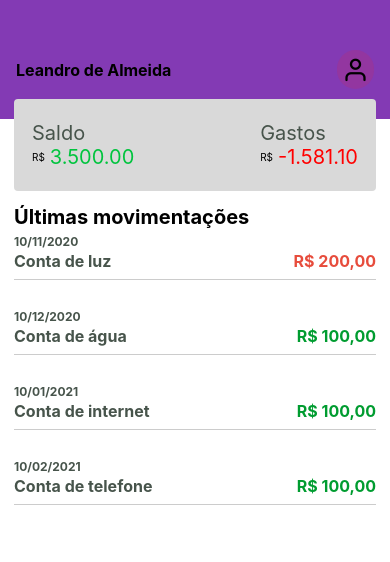
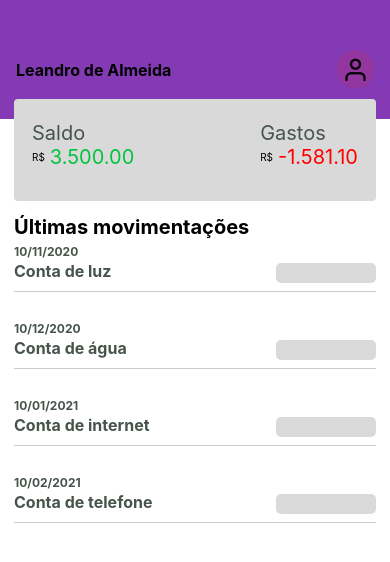
Before and after one commit to leandro91004850/tutorial-react-native, a React Native app: screen / in a window 390 px wide. Shown: the top 562 px of the page. Built offline with nearby package versions, Linux system fonts and the light colour scheme.

Commit message:
Realizando useState para ocultar/visualizar dados ao clicar

```diff
--- a/src/components/Balance/index.js
+++ b/src/components/Balance/index.js
@@ -32,12 +32,12 @@ const styles = StyleSheet.create({
         justifyContent: 'space-between',
         paddingStart: 18,
         paddingEnd: 18,
+        paddingTop: 22,
+        paddingBottom: 32,
         marginTop: -20,
         marginStart: 14,
         marginEnd: 14,
         borderRadius: 4,
-        paddingTop: 22,
-        paddingBottom: 22,
         zIndex: 99, // Para sobrepor o header
     },
 
--- a/src/components/Movements/index.js
+++ b/src/components/Movements/index.js
@@ -1,13 +1,23 @@
+import React, {useState} from 'react';
 import {View, Text, StyleSheet, TouchableOpacity} from 'react-native';
 
 export default function Movements({data}) {
+    const [showValue, setShowValue] = useState(false);
+
     return (
-        <TouchableOpacity style={styles.container}>
+        <TouchableOpacity style={styles.container} onPress={() => setShowValue(!showValue)}>
             <Text style={styles.date}>{data.date}</Text>
             <View style={styles.conteudo}>
                 <Text style={styles.label}>{data.label}</Text>
-                <Text style={data.type === 1 ? styles.value : styles.expense}>R$ {data.value}</Text>
-
+                {
+                    showValue ? (
+                        <Text style={data.type === 1 ? styles.value : styles.expense}>
+                        {data.type === 1 ? `R$ ${data.value}` : `R$ - ${data.value}`}
+                    </Text>
+                    ) : (
+                        <View style={styles.ocultarDados}>
+                        </View>
+                )}
             </View>
         </TouchableOpacity>
     );
@@ -49,6 +59,14 @@ const styles = StyleSheet.create({
         fontSize: 16,
         color: '#e74c3c',
         fontWeight: 'bold',
+    },
+
+    ocultarDados:{
+        marginTop: 2,
+        width: 100,
+        height: 20,
+        backgroundColor: '#DADADA',
+        borderRadius: 5,
     }
 
 });
--- a/src/pages/Home/index.js
+++ b/src/pages/Home/index.js
@@ -1,4 +1,4 @@
-import { FlatList, StyleSheet, Text, View } from "react-native";
+import { FlatList, ScrollView, StyleSheet, Text, View } from "react-native";
 import Header from "../../components/Header";
 import Balance from "../../components/Balance";
 import Movements from "../../components/Movements";
@@ -42,6 +42,7 @@ export default function Home() {
       <Balance saldo="3.500.00" gasto="-1.581.10"/>
       <Text style={styles.title}>Últimas movimentações</Text>
       <FlatList
+        //horizontal
         style={styles.list}
         data={list}
         keyExtractor={(item) => String(item.id)}
@@ -68,6 +69,7 @@ const styles = StyleSheet.create({
   list: {
     marginStart: 14,
     marginEnd: 14,
+
   },
 
 });
```
